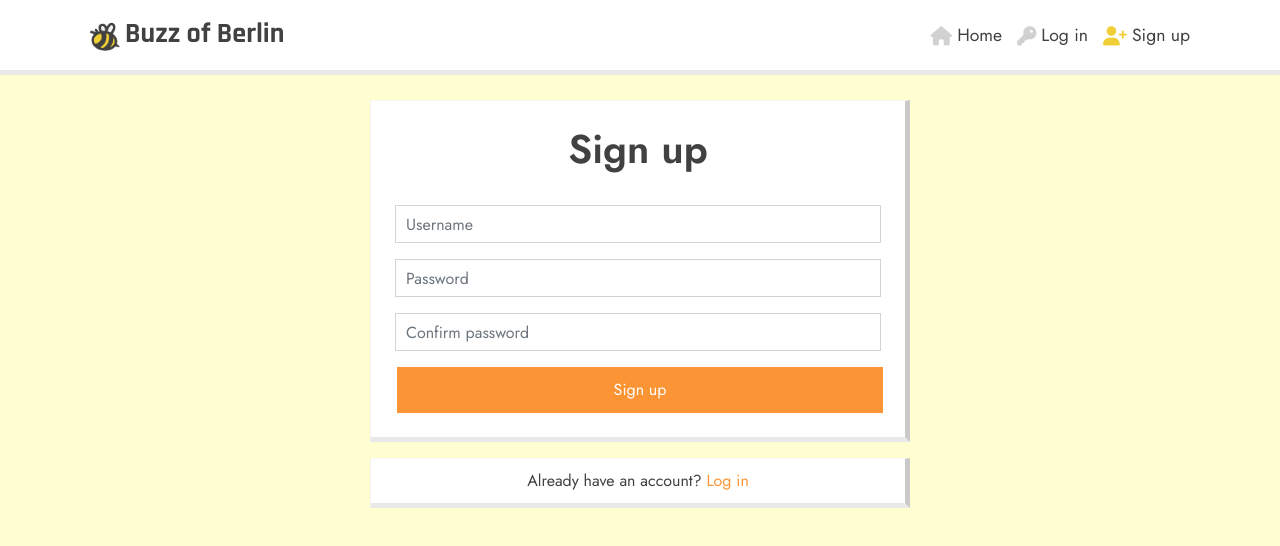
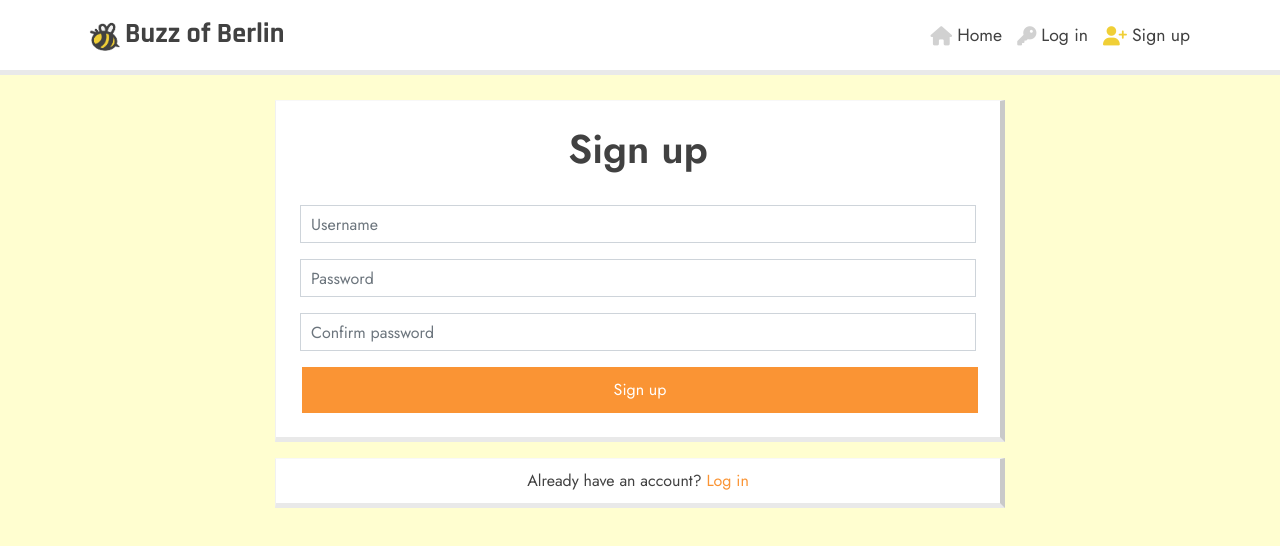
Before and after one commit to vkleer/ci-pp5-buzz-of-berlin, a React (Create React App) app: page /signup in a window 1280 px wide. Shown: the top 546 px of the page. Built offline with nearby package versions, Linux system fonts and the light colour scheme.

Commit message:
Change column size from 6 to 8in SignUpForm

```diff
--- a/src/pages/auth/SignUpForm.js
+++ b/src/pages/auth/SignUpForm.js
@@ -45,7 +45,7 @@ const SignUpForm = () => {
 
     return (
         <Row>
-            <Col className="my-auto offset-md-3" md={6}>
+            <Col className="my-auto offset-md-2" md={8}>
                 <Container className={`${appStyles.Content} ${appStyles.FlatBoxBorder} p-4`}>
                     <h1 className={`pb-4 ${styles.Header}`}>Sign up</h1>
                     <Form onSubmit={handleSubmit}>
```
